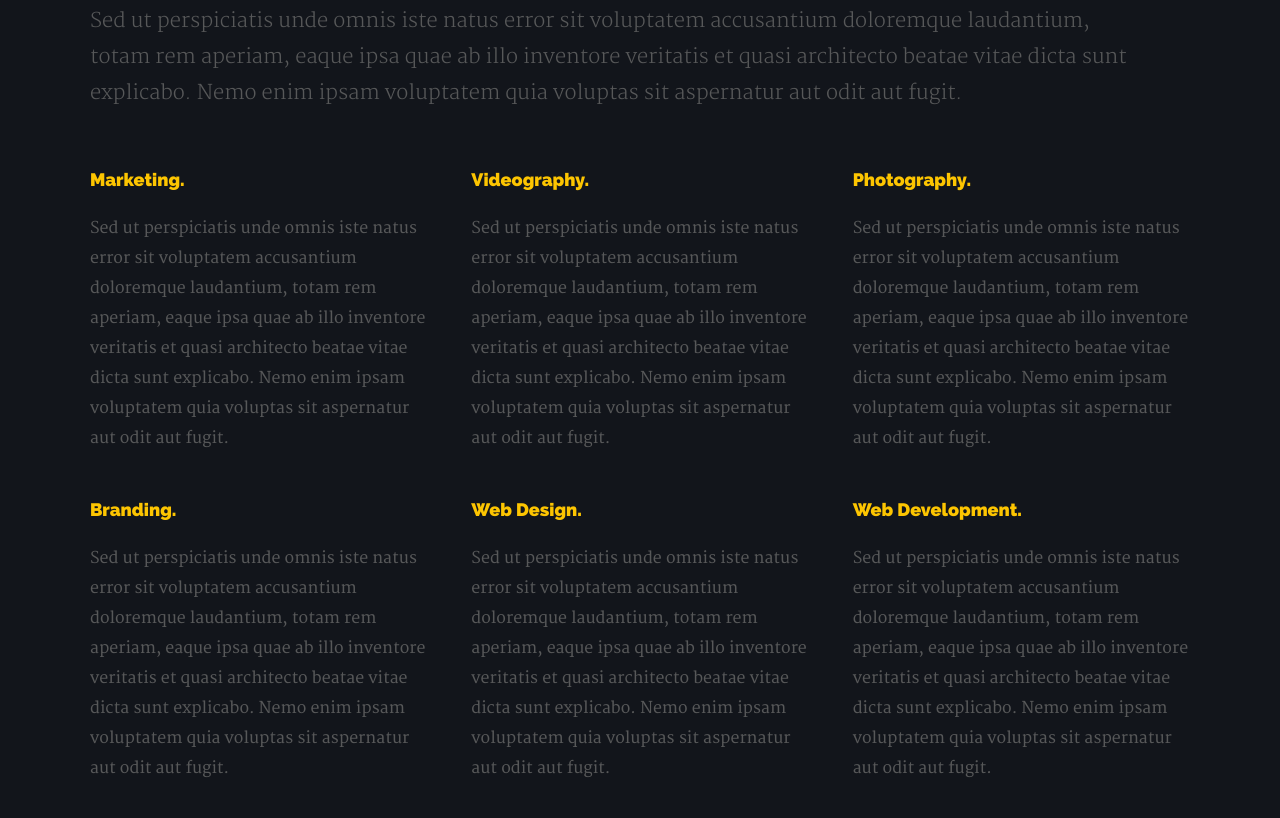
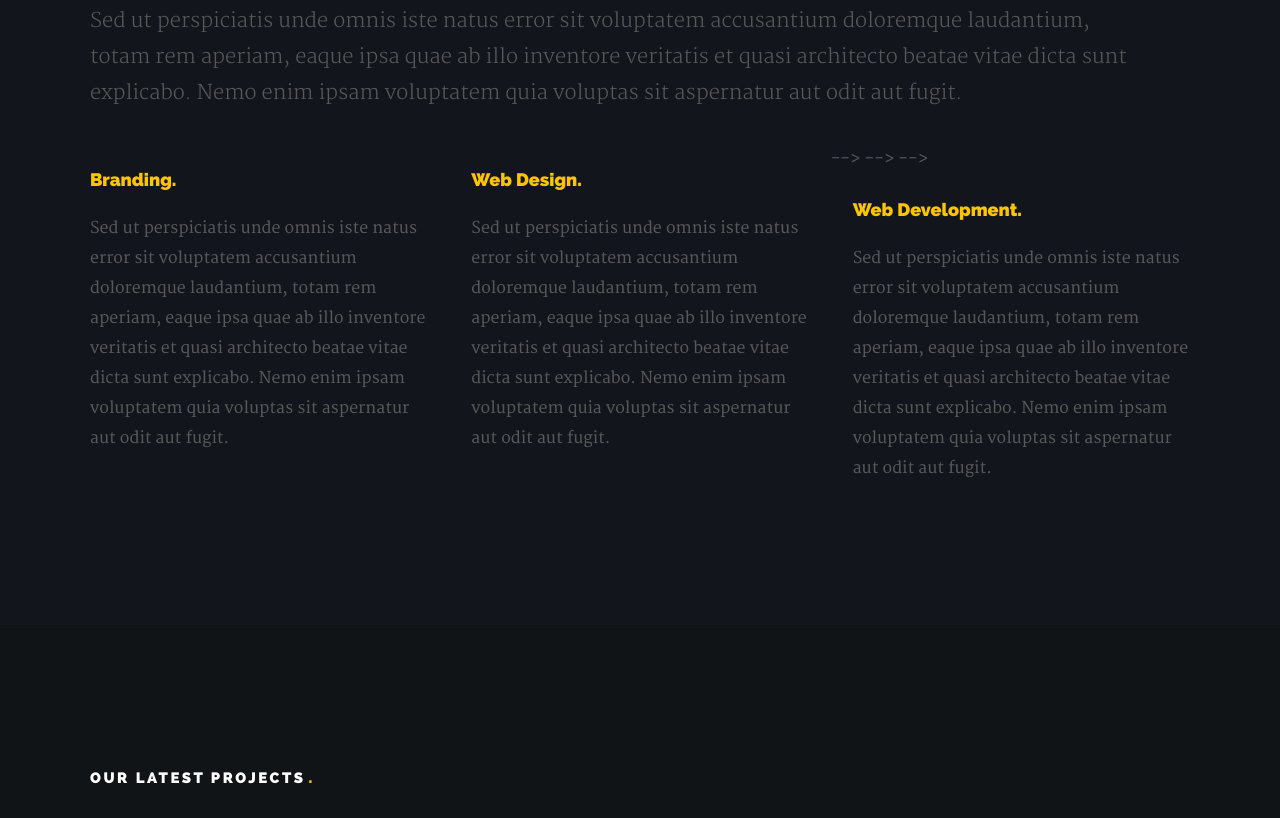
Before and after one commit to Osuka-Andala/KreoTerry, a plain HTML site: page index.html in a window 1280 px wide. Shown: the part 1022-1840 px from the top of the page. Drawn offline with Linux system fonts and the light colour scheme.

Commit message:
Edited services

```diff
--- a/index.html
+++ b/index.html
@@ -171,7 +171,7 @@
 
 	      <div class="service-list bgrid-third s-bgrid-half tab-bgrid-whole group">
 
-	      	<div class="bgrid">
+	      	<!-- <div class="bgrid">
 
 	            <h3>Marketing.</h3>
 
@@ -180,9 +180,9 @@
 	         		</p>
 	         	</div>
 
-				</div> <!-- end bgrid -->
+				</div> <!-- end bgrid --> -->
 
-				<div class="bgrid">
+				<!-- <div class="bgrid">
 
 	            <h3>Videography.</h3>
 
@@ -191,9 +191,9 @@
 	         		</p>
 	            </div>
 
-			   </div> <!-- end bgrid -->
+			   </div> <!-- end bgrid --> -->
 
-			   <div class="bgrid">
+			   <!-- <div class="bgrid">
 
 	            <h3>Photography.</h3>
 
@@ -202,7 +202,7 @@
 	        			</p>
 	            </div>
 
-			   </div> <!-- end bgrid -->
+			   </div> <!-- end bgrid --> -->
 
 				<div class="bgrid">
 
```
